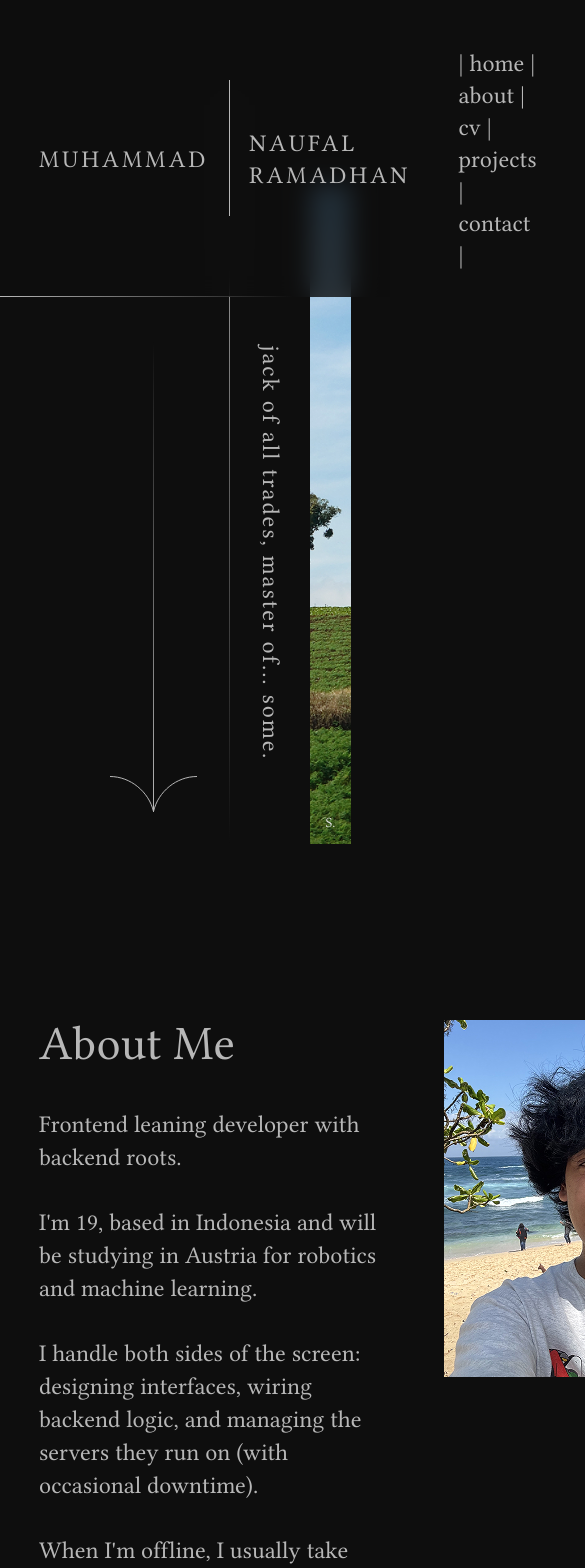
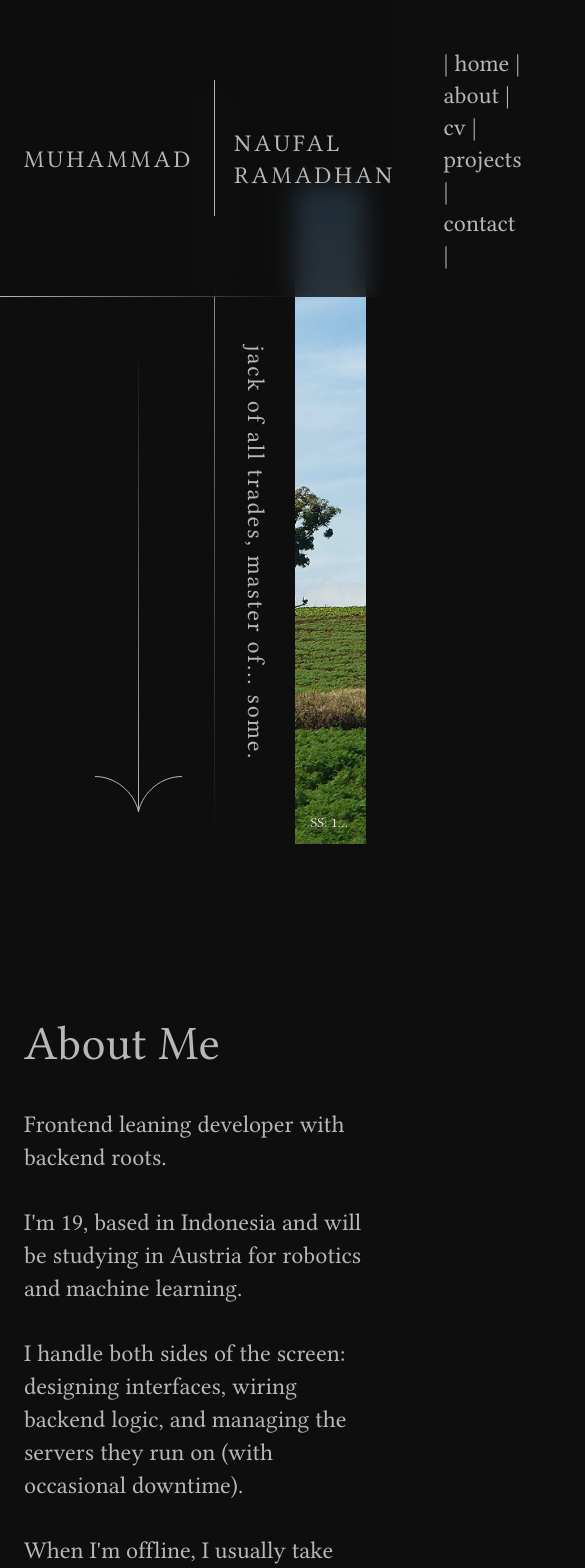
Before and after one commit to schrundeng/bukankah-ini-my-portfolio, a Nuxt app: page / in a window 390 px wide. Shown: the top 1568 px of the page, 585 px wide, since content can reach past the window. Built offline with nearby package versions, Linux system fonts and the light colour scheme.

Commit message:
feat(responsive): add tablet layout and custom pics slide scrollbar

```diff
--- a/app/assets/css/main.css
+++ b/app/assets/css/main.css
@@ -1,18 +1,17 @@
 /* font */
 @font-face {
-    font-family: 'Libertinus Serif';
-    src: url(/fonts/LibertinusSerif-Regular.ttf) format('truetype');
+  font-family: "Libertinus Serif";
+  src: url(/fonts/LibertinusSerif-Regular.ttf) format("truetype");
 }
 /* color pallete */
 :root {
-    --bg-primary: #0E0E0E;
-    --bg-secondary: #F1F1F1;
-    --text-primary: #B7B7B7;
+  --bg-primary: #0e0e0e;
+  --bg-secondary: #f1f1f1;
+  --text-primary: #b7b7b7;
   --text-secondary: #353535;
-    --white-line: #B7B7B7;
+  --white-line: #b7b7b7;
   --black-line: #353535;
-    --font-libertinus: 'Libertinus Serif';
-
+  --font-libertinus: "Libertinus Serif";
 }
 /* conf */
 body {
@@ -20,22 +19,36 @@ body {
   -moz-osx-font-smoothing: grayscale;
   background-color: var(--bg-primary);
   color: var(--text-primary);
-    border:var(--white-line);
+  border: var(--white-line);
   font-family: var(--font-libertinus);
 }
 /* global padding */
+
 .px-page {
-  padding-left: clamp(2rem, 10vw, 12rem);
-  padding-right: clamp(2rem, 10vw, 12rem);
+  padding-left: clamp(2rem, 10vw, 8rem);
+  padding-right: clamp(2rem, 10vw, 8rem);
   max-width: 1800px;
   margin-left: auto;
   margin-right: auto;
 }
 
+/* scrollbar for pics slide */
+
+.custom-scrollbar::-webkit-scrollbar {
+  height: 16px;
+}
+.custom-scrollbar::-webkit-scrollbar-track {
+  background: transparent;
+}
+.custom-scrollbar::-webkit-scrollbar-thumb {
+  background-color: var(--black-line);
+  background-clip: content-box;
+}
+
 /* secondary stuff for pics section... */
 
 .pl-page {
-    padding-left: clamp(2rem, 10vw, 12rem);
+  padding-left: clamp(2rem, 10vw, 8rem);
 }
 
 .bg-secondary {
@@ -43,7 +56,7 @@ body {
 }
 
 .text-secondary {
-   color: var(--text-secondary)
+  color: var(--text-secondary);
 }
 
 .black-line {
@@ -57,3 +70,14 @@ body {
   -ms-overflow-style: none;
   scrollbar-width: none;
 }
+
+/* global padding for smol screens under 1440p */
+@media (max-width: 1300px) {
+  .px-page {
+    padding-left: clamp(1.5rem, 5vw, 4rem);
+    padding-right: clamp(1.5rem, 5vw, 4rem);
+  }
+  .pl-page {
+    padding-left: clamp(1.5rem, 5vw, 4rem);
+  }
+}
--- a/app/components/AboutSection.vue
+++ b/app/components/AboutSection.vue
@@ -1,5 +1,5 @@
 <template>
-    <div id="about" class="w-full mt-32 px-page py-12 flex justify-between items-start gap-12">
+    <div id="about" class="w-full mt-32 px-page py-12 flex flex-col lg:flex-row justify-between items-start gap-12">
         <!-- left side, about, desc, download cv -->
         <div class="max-w-3xl flex flex-col gap-10">
             <h1 class="text-5xl">About Me</h1>
@@ -15,8 +15,8 @@
             <button class="w-[357px] py-4 border border-[#B7B7B7] text-2xl text-center">Download CV</button>
         </div>
         <!-- right side, my pic -->
-        <div class="flex justify-end items-start shrink-0">
-            <img class="w-[357px] object-cover object-top aspect-square" src="/img/me.jpg"
+        <div class="flex justify-end items-start">
+            <img class="max-w-[357px] w-full md:w-auto object-cover object-top" src="/img/me.jpg"
                 alt="Muhammad Naufal Ramadhan portrait">
         </div>
     </div>
--- a/app/components/FooterSection.vue
+++ b/app/components/FooterSection.vue
@@ -6,7 +6,7 @@
 
         <div id="contact" class="flex flex-col gap-10 py-12">
             <h1 class="text-5xl">Contact</h1>
-            <div class="grid grid-cols-2 gap-x-12 gap-y-4 text-2xl">
+            <div class="grid grid-cols-1 lg:grid-cols-2 gap-x-12 gap-y-4 text-2xl">
                 <p>Email: <a class="link-underline"
                         href="mailto:muhnaufalramadhan27@gmail.com">muhnaufalramadhan27[at]gmail.com</a></p>
                 <p>Instagram: <a class="link-underline" href="https://instagram.com/schrundeng" target="_blank"
--- a/app/components/HeroSection.vue
+++ b/app/components/HeroSection.vue
@@ -1,5 +1,5 @@
 <template>
-    <div id="home" class="w-full px-page flex flex-1 overflow-hidden">
+    <div id="home" class="w-full px-page flex flex-1 overflow-x-clip">
 
         <div class="flex">
             <div class="flex items-end h-full pb-8">
--- a/app/components/PicturesSection.vue
+++ b/app/components/PicturesSection.vue
@@ -1,12 +1,12 @@
 <template>
-    <div id="pics" class="w-full bg-secondary py-20">
+    <div id="pics" class="w-full overflow-hidden bg-secondary py-20">
         <div class="px-page flex flex-col gap-12">
             <h1 class="text-5xl text-secondary">Pics</h1>
 
         </div>
 
         <!-- picture slide -->
-        <div class="flex gap-0 overflow-x-auto no-scrollbar pl-page py-4 scroll-smooth">
+        <div class="flex gap-0 overflow-x-auto pl-page custom-scrollbar py-4 scroll-smooth">
             <div v-for="(picture, index) in pictures" :key="index" class="flex flex-col gap-3 shrink-0 w-[700px]">
                 <!-- top line -->
                 <div class="relative w-full h-4 flex items-center">
--- a/app/components/ProjectsSection.vue
+++ b/app/components/ProjectsSection.vue
@@ -1,21 +1,21 @@
 <template>
     <div id="projects" class="w-full px-page py-12 flex flex-col">
         <h1 class="text-5xl">Projects</h1>
-        <div class="flex justify-between items-stretch gap-8 mt-16">
+        <div class="flex justify-between items-stretch gap-8 md:gap-6 mt-16">
             <!-- project cards -->
             <div v-for="project in projects" :key="project.title"
-                class="w-[357px] border flex flex-col justify-between overflow-hidden group">
+                class="w-full border flex flex-col justify-between overflow-hidden group">
                 <!-- card project img -->
-                <div class="w-full h-64 bg-[#1a1a1a] shrink-0 overflow-hidden">
+                <div class="w-full aspect-[4/3] bg-[#1a1a1a] shrink-0 overflow-hidden">
                     <img class="w-full h-full object-cover" :src="project.image" :alt="project.title">
                 </div>
                 <!-- card title and desc -->
-                <div class="mb-12 p-6 flex flex-col gap-2">
+                <div class="mb-12 md:mb-0 p-6 flex flex-col gap-2">
                     <p class="text-2xl">{{ project.title }}</p>
                     <p class="text-base">{{ project.desc }}</p>
                 </div>
                 <!-- view and arrow -->
-                <a :href="project.link" class="group/link flex p-3 justify-end items-center gap-3 self-end">
+                <a :href="project.link" class="group/link flex p-3 mt-auto justify-end items-center gap-3 self-end">
                     <span class="text-base link-underline">View</span>
                     <svg class="link-arrow" width="66" height="13" viewBox="0 0 66 13" fill="none"
                         xmlns="http://www.w3.org/2000/svg">
```
Lines whose indentation alone changed are shown as unchanged.
